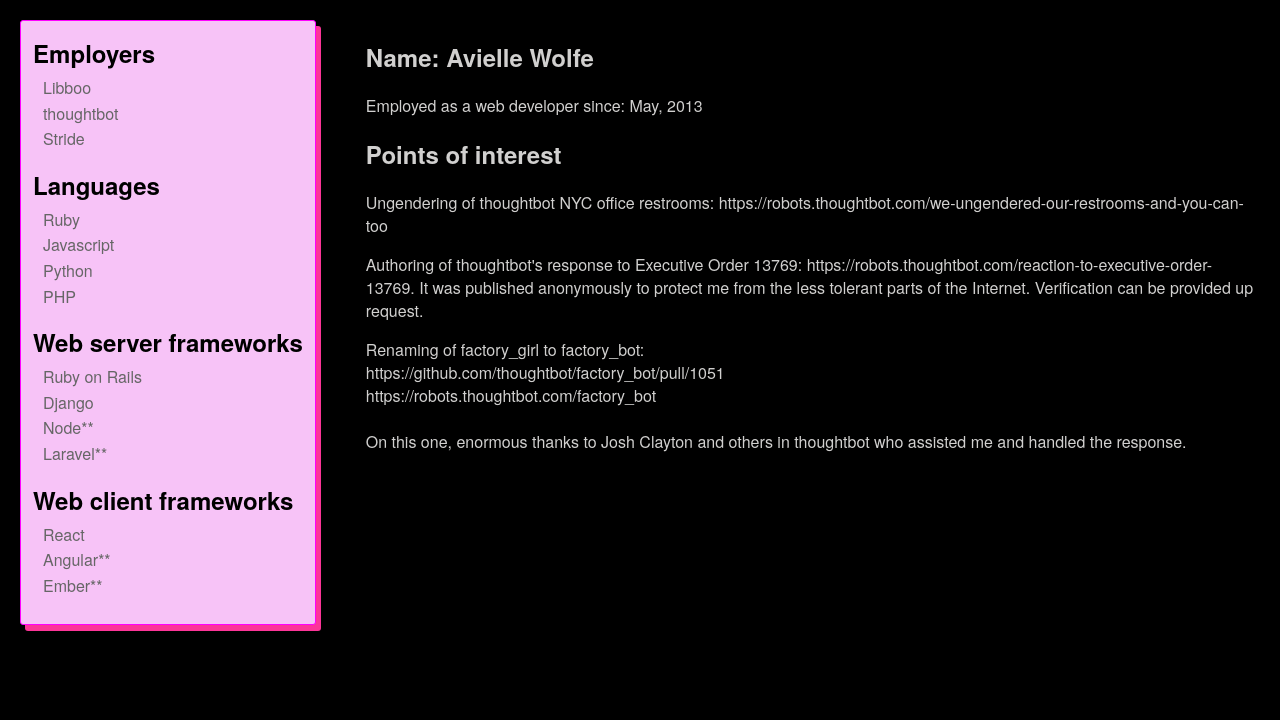
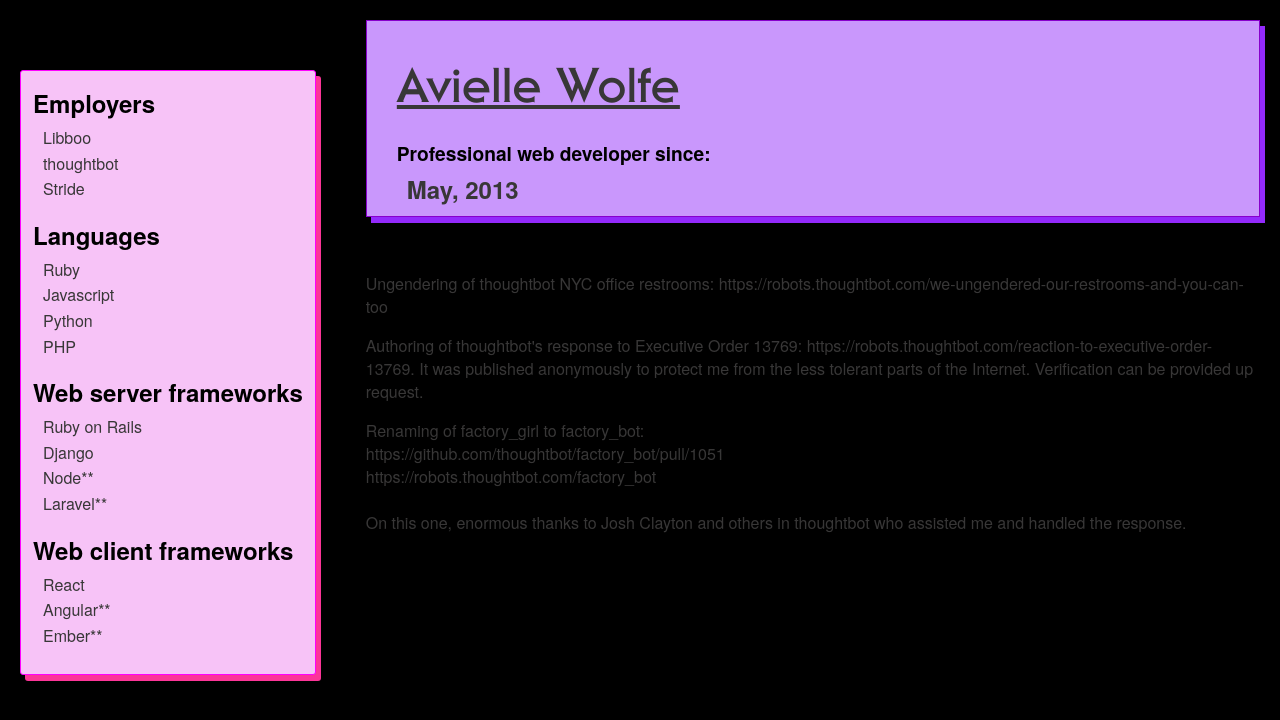
Before and after one commit to Euraldius/avielle-os, a Vue app: page /#/resume in a window 1280 px wide. Shown: the top 720 px of the page. Built offline with nearby package versions, Linux system fonts and the light colour scheme.

Commit message:
First pass at resume header

```diff
--- a/src/views/Resume.vue
+++ b/src/views/Resume.vue
@@ -40,9 +40,10 @@
         </section>
       </section>
       <section class="main">
-      <header>
-          <h1>Name: Avielle Wolfe</h1>
-          <p>Employed as a web developer since: May, 2013</p>
+        <header class="header">
+          <h1>Avielle Wolfe</h1>
+          <h2>Professional web developer since:</h2>
+          <p>May, 2013</p>
         </header>
         <section>
           <h2>Points of interest</h2>
@@ -79,17 +80,61 @@
 </script>
 
 <style scoped lang="scss">
+$text-grey: #383737;
+
 $fuschia: #FF00FF;
 $light-pink: #f7c3f7;
 $pink: #fc3598;
-$text-grey: #666666;
+
+$stolen-purple: #8800cc;
+$plum: #932afc;
+$lavender: #c997fc;
+
+h2 {
+  color: black;
+  font-stretch: condensed;
+  margin-top: 5px;
+  margin-bottom: 5px;
+}
 
 .resume {
   display: grid;
+  color: $text-grey;
+}
+
+.header {
+  background: $lavender;
+  border: 1px solid $stolen-purple;
+  box-shadow: 5px 6px 0px $plum;
+  padding-left: 30px;
+  padding-bottom: 10px;
+
+  h1 {
+    color: $text-grey;
+    font-family: Halloween;
+    font-size: 3em;
+    font-weight: bold;
+    margin-bottom: 20px;
+    src: url(../assets/fonts/halloween.woff);
+    text-decoration: underline;
+  }
+
+  h2 {
+    font-size: 1.2em;
+    padding-bottom: 0px;
+  }
+
+  p {
+    font-size: 1.5em;
+    font-weight: bold;
+    padding-left: 10px;
+    margin: 0;
+  }
 }
 
 .sidebar {
   grid-column: 1;
+  margin-top: 50px;
   padding-right: 50px;
 }
 
@@ -102,15 +147,7 @@
   border: 1px solid $fuschia;
   border-radius: 3px;
   box-shadow: 5px 6px 0px $pink;
-  color: $text-grey;
   padding: 10px 12px;
-
-  h2 {
-    color: black;
-    font-stretch: condensed;
-    margin-top: 5px;
-    margin-bottom: 5px;
-  }
 
   ul {
     margin-top: 0;
```
